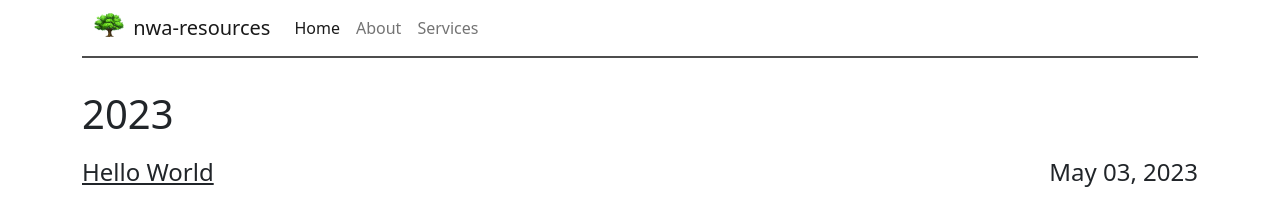
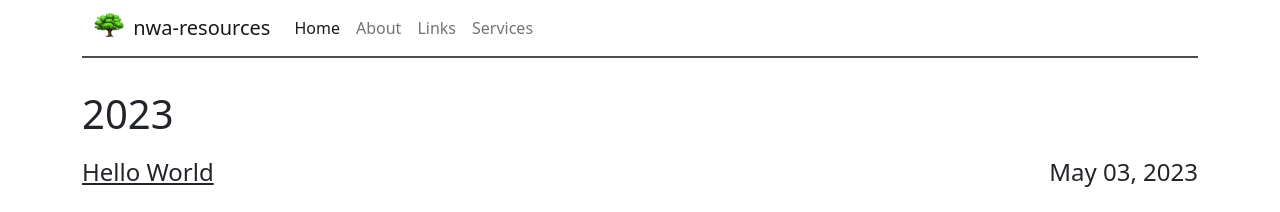
Before and after one commit to psibir/nwa-resources, a Jekyll site: the page built from index.html, in a window 1280 px wide. Shown: the top 212 px of the page. Built offline with Jekyll 4.4.1, drawn with Linux system fonts in a browser that asks for light colours.

Commit message:
Update navigation.yml

```diff
--- a/_data/navigation.yml
+++ b/_data/navigation.yml
@@ -2,5 +2,7 @@
   link: /
 - name: About
   link: /about/
+- name: Links
+  link: /links/
 - name: Services
   link: /services/
```
